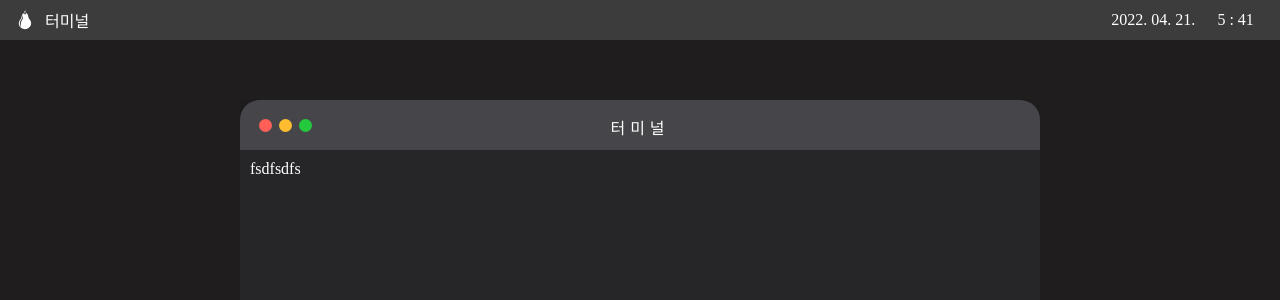
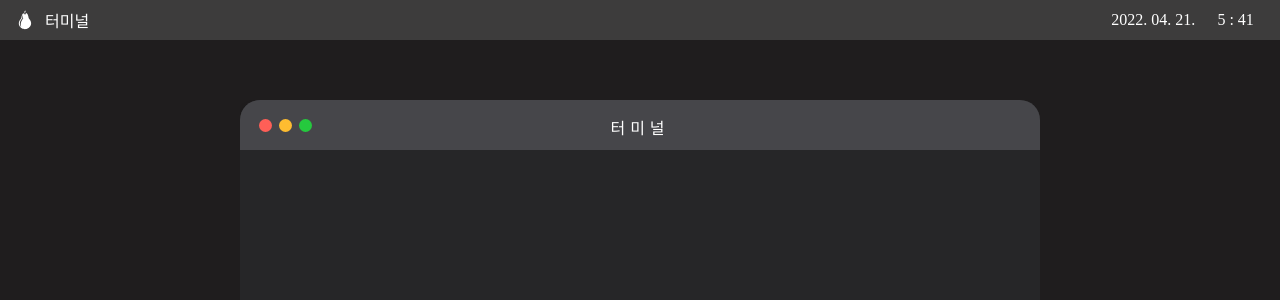
Before and after one commit to Doosies/portfolio, a React (Create React App) app in the folder front/: page / in a window 1280 px wide. Both pictures are taken after a click on the element "터미널". Shown: the top 300 px of the page. Built offline with nearby package versions, Linux system fonts and the light colour scheme.

Commit message:
서브창 기본틀

```diff
--- /dev/null
+++ b/front/src/components/pages/Finder.tsx
@@ -0,0 +1,19 @@
+import React, {} from 'react';
+import styled from 'styled-components';
+
+interface FinderProps {
+
+}
+
+const FinderBlock = styled.div`
+
+`
+const Finder = () => {
+    return (
+        <FinderBlock>
+
+        </FinderBlock>
+    );
+}
+
+export default Finder;
--- /dev/null
+++ b/front/src/components/pages/Profile.tsx
@@ -0,0 +1,19 @@
+import React, {} from 'react';
+import styled from 'styled-components';
+
+interface ProfileProps {
+
+}
+
+const ProfileBlock = styled.div`
+
+`
+const Profile = () => {
+    return (
+        <ProfileBlock>
+
+        </ProfileBlock>
+    );
+}
+
+export default Profile;
--- /dev/null
+++ b/front/src/components/pages/SendMail.tsx
@@ -0,0 +1,19 @@
+import React, {} from 'react';
+import styled from 'styled-components';
+
+interface SendMailProps {
+
+}
+
+const SendMailBlock = styled.div`
+
+`
+const SendMail = () => {
+    return (
+        <SendMailBlock>
+
+        </SendMailBlock>
+    );
+}
+
+export default SendMail;
--- a/front/src/components/pages/Terminal.tsx
+++ b/front/src/components/pages/Terminal.tsx
@@ -1,4 +1,4 @@
-import React, {useState} from 'react';
+import React, {} from 'react';
 import styled from 'styled-components';
 
 interface TerminalProps {
--- a/front/src/components/window/Window.tsx
+++ b/front/src/components/window/Window.tsx
@@ -60,7 +60,7 @@ const Window = ({
                     windowName={windowName}
                     isActive={isActive}
                 />
-                <WindowMainPage />
+                <WindowMainPage windowType={windowType}/>
             </WindowBlock>
         </Draggable>
     );
--- a/front/src/components/window/WindowMainPage.tsx
+++ b/front/src/components/window/WindowMainPage.tsx
@@ -1,12 +1,16 @@
-import React, {useState} from 'react';
+import React from 'react';
 import styled from 'styled-components';
+import { ApplicationTypes } from '../../enum/applicationTypes';
+import Finder from '../pages/Finder';
+import Profile from '../pages/Profile';
+import SendMail from '../pages/SendMail';
+import Terminal from '../pages/Terminal';
 
 interface WindowMainPageProps {
-
+    windowType: ApplicationTypes;
 }
 
 const WindowMainPageBlock = styled.div`
-    /* position: relative; */
     pointer-events: none;
     user-select: none;
     width: 100%;
@@ -15,16 +19,19 @@ const WindowMainPageBlock = styled.div`
     padding: 10px;
     border-radius: 20px;
 `
-const WindowMainPage = () => {
+const WindowMainPage = ({
+    windowType,
+}:WindowMainPageProps) => {
     const handleMouseDown = (e: React.MouseEvent<HTMLDivElement>) => {
         // 상위 노드로부터의 이벤트 캡쳐링 방지
         e.stopPropagation();
     }
     return (
-        <WindowMainPageBlock
-            onMouseDown={handleMouseDown}
-        >
-            fsdfsdfs
+        <WindowMainPageBlock onMouseDown={handleMouseDown}>
+            {windowType === ApplicationTypes.finder && <Profile />}
+            {windowType === ApplicationTypes.finder && <Finder />}
+            {windowType === ApplicationTypes.finder && <SendMail />}
+            {windowType === ApplicationTypes.finder && <Terminal />}
         </WindowMainPageBlock>
     );
 }
```
Also changed, not shown: front/src/components/pages/Portfolio.tsx (deleted, +0 -19 lines).
